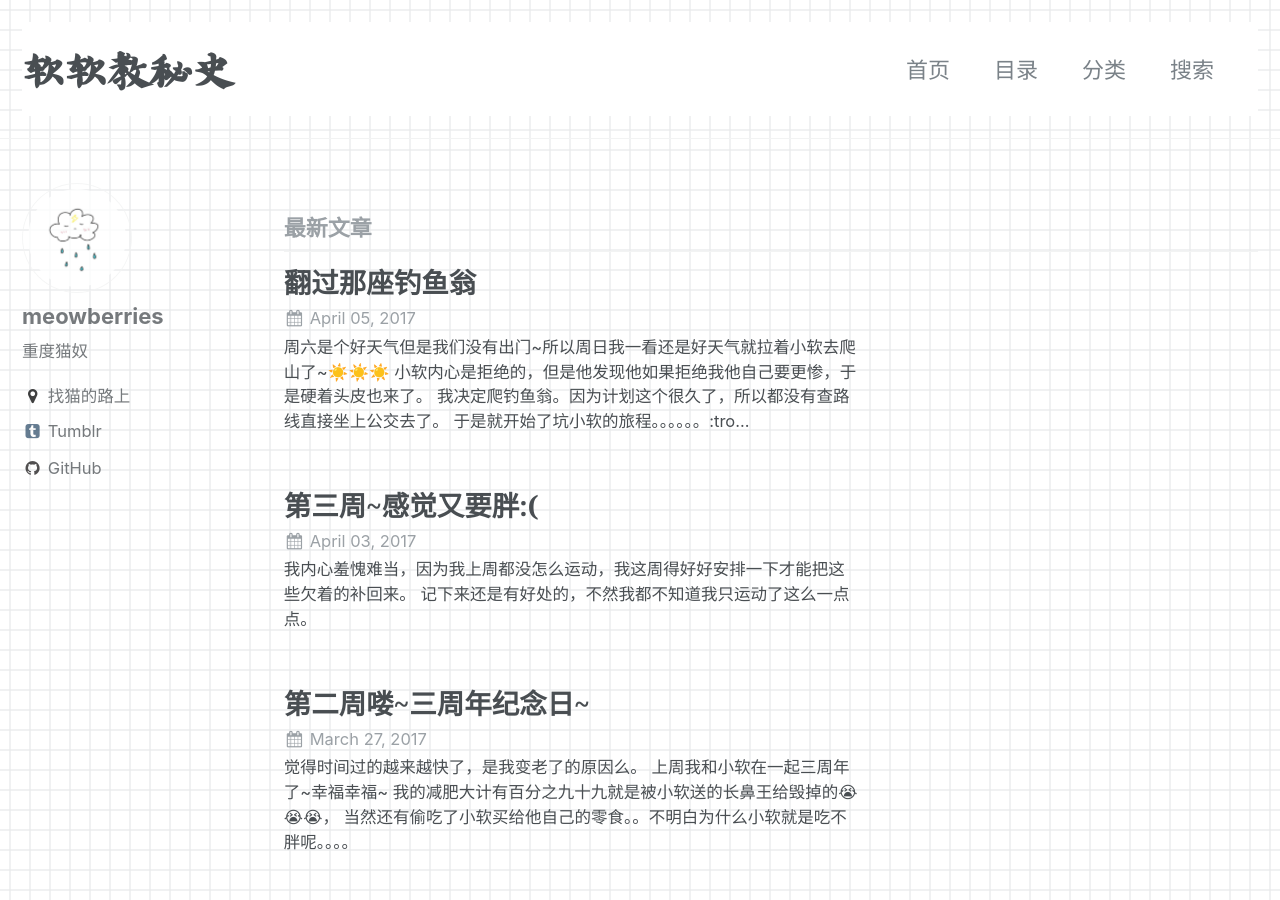
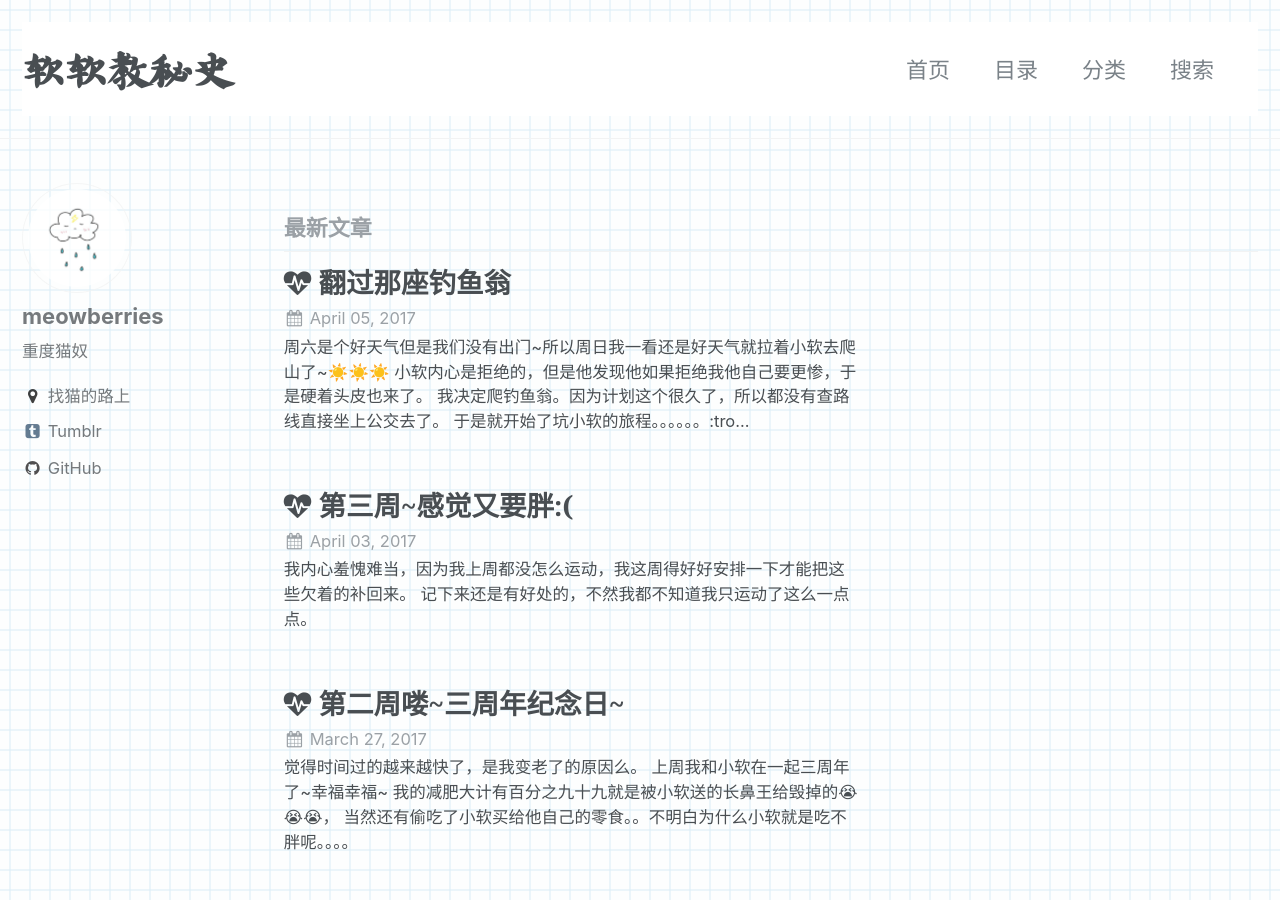
Before and after one commit to meowberries/meowberries.github.io, a Jekyll site: the page built from index.html, in a window 1280 px wide and 900 px high. Built offline with Jekyll 4.4.1, drawn with Linux system fonts in a browser that asks for light colours; emoji names are drawn with the system emoji font; the list of posts is cut into pages by our own code.

Commit message:
update post

```diff
--- a/_includes/archive-single.html
+++ b/_includes/archive-single.html
@@ -25,9 +25,9 @@
     {% endif %}
     <h2 class="archive__item-title" itemprop="headline">
       {% if post.link %}
-        <a href="{{ post.link }}">{{ title }}</a> <a href="{{ post.url | absolute_url }}" rel="permalink"><i class="fa fa-link" aria-hidden="true" title="permalink"></i><span class="sr-only">Permalink</span></a>
+        <i class="fa fa-heartbeat" aria-hidden="true"></i>  <a href="{{ post.link }}">{{ title }}</a> <a href="{{ post.url | absolute_url }}" rel="permalink"><i class="fa fa-link" aria-hidden="true" title="permalink"></i><span class="sr-only">Permalink</span></a>
       {% else %}
-        <a href="{{ post.url | absolute_url }}" rel="permalink">{{ title }}</a>
+        <i class="fa fa-heartbeat" aria-hidden="true"></i>  <a href="{{ post.url | absolute_url }}" rel="permalink">{{ title }}</a>
       {% endif %}
     </h2>
 
```
Also changed, not shown: _posts/2017-04-05-hiking.md (+7 -0 lines), _layouts/archive.html (line endings or trailing spaces), assets/images/gird-g.png (added), assets/images/gird.png.
